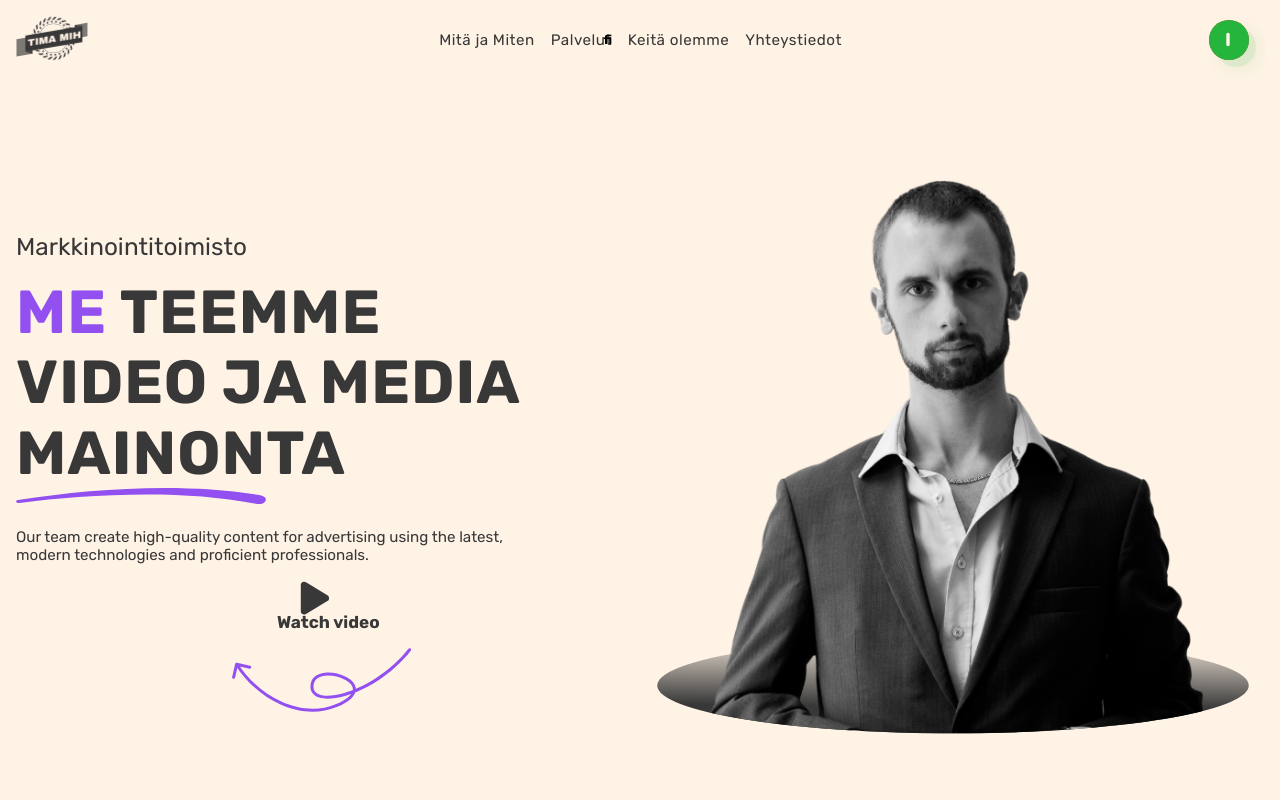
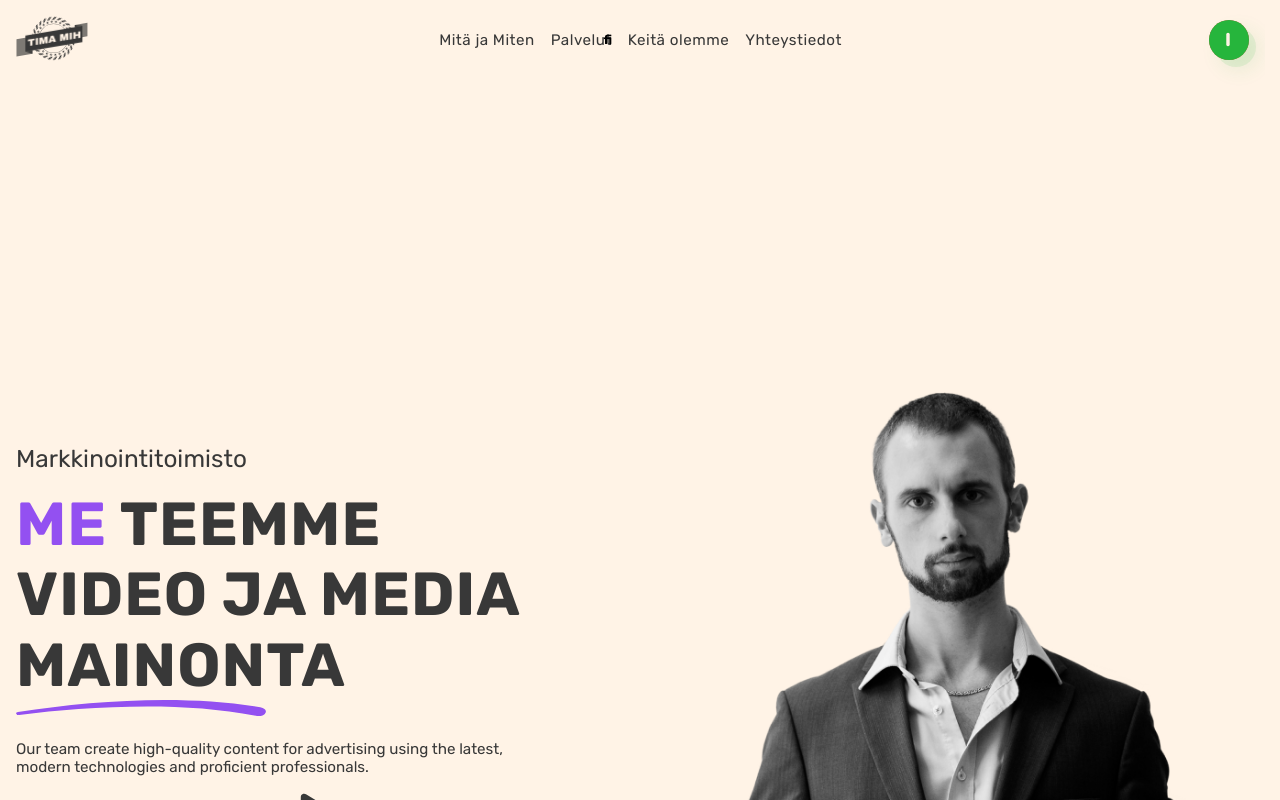
Before and after one commit to jnetc/timamih.com, a Next.js app: page / in a window 1280 px wide. Shown: the top 800 px of the page. Built offline with nearby package versions, Linux system fonts and the light colour scheme.

Commit message:
landscape mode fixed hero section

```diff
--- a/components/hero-section/hero-right-side/hero-right-side.module.css
+++ b/components/hero-section/hero-right-side/hero-right-side.module.css
@@ -62,4 +62,13 @@
     width: 100%;
     min-height: calc(100vh - var(--gap-one) - var(--gap-three));
   }
+  .avatar {
+    margin-block: auto;
+  }
 }
+
+@media only screen and (orientation: landscape) and (max-device-height: 599px) {
+  .module {
+    width: 75%;
+  }
+}
--- a/components/hero-section/hero.module.css
+++ b/components/hero-section/hero.module.css
@@ -1,6 +1,6 @@
 .module {
-  height: max(600px, calc(100vh - var(--gap-one) - var(--gap-three)));
-  /* max-height: 1200px; */
+  /* height: max(600px, calc(100vh - var(--gap-one) - var(--gap-three))); */
+  min-height: 1000px;
   display: flex;
   flex-wrap: wrap;
   align-items: center;
@@ -13,3 +13,9 @@
     flex-flow: column;
   }
 }
+
+@media only screen and (orientation: landscape) and (max-device-height: 780px) {
+  .module {
+    row-gap: 10rem;
+  }
+}
--- a/pages/_document.tsx
+++ b/pages/_document.tsx
@@ -22,6 +22,7 @@ class MyDocument extends Document {
           <style dangerouslySetInnerHTML={{ __html: extraCSS }} />
         </Head>
         <body id="home">
+          <span id="orientation-landscape">Rotate to portrait</span>
           <Main />
           <div id="portal-play-video" />
           <div id="portal-contacts" />
--- a/styles/globals.css
+++ b/styles/globals.css
@@ -119,6 +119,9 @@ li,
 button {
   font-weight: bold;
 }
+#orientation-landscape {
+  display: none;
+}
 
 main {
   width: 100%;
@@ -136,4 +139,27 @@ main {
 @media (max-width: 960px) {
 }
 
+/* Prevent to show content if orientation & height is valid */
+@media only screen and (orientation: landscape) and (max-device-height: 780px) {
+  main {
+    margin-block-start: 5rem;
+    row-gap: 10rem;
+  }
+}
+/* @media only screen and (orientation: landscape) and (max-device-height: 480px) {
+  body {
+    height: 100vh;
+    display: flex;
+    justify-content: center;
+    align-items: center;
+  }
+
+  #orientation-landscape {
+    display: flex;
+  }
+  #__next {
+    display: none;
+  }
+} */
+
 @import url('./common.css');
```
